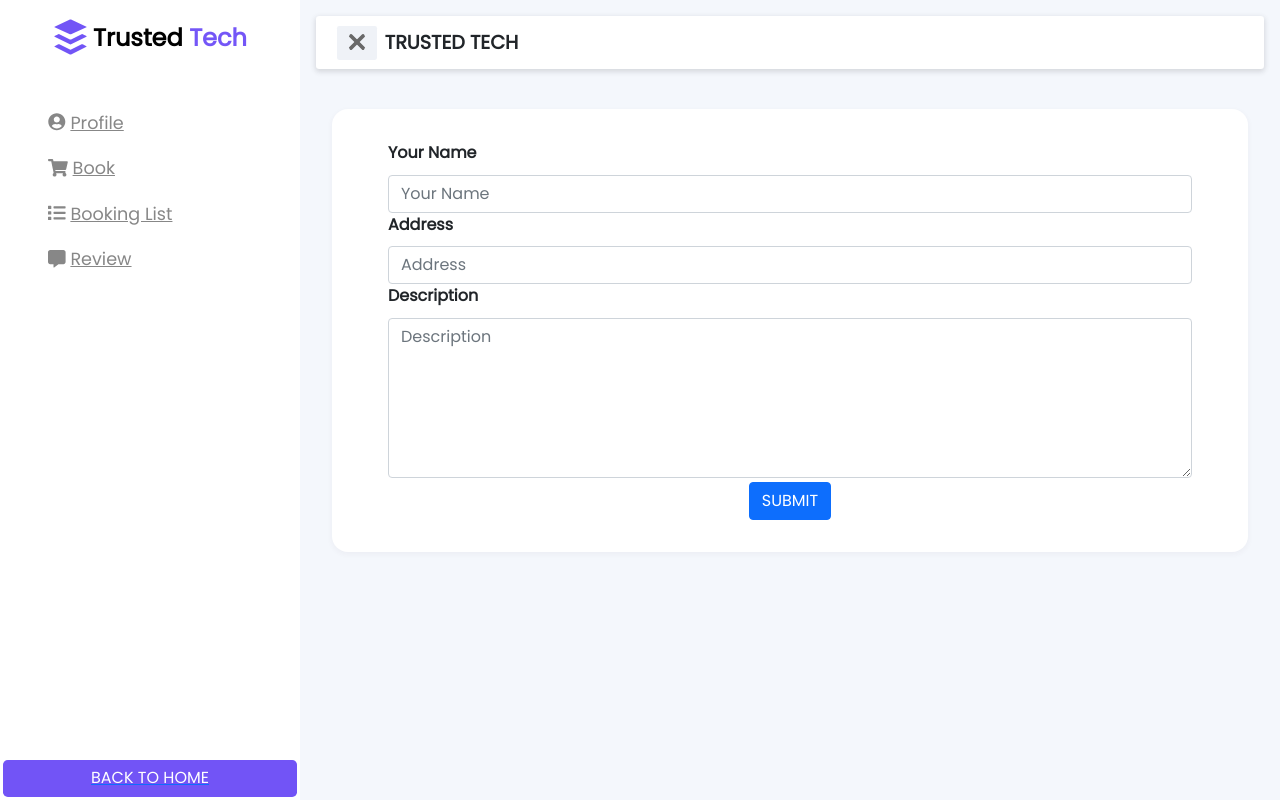
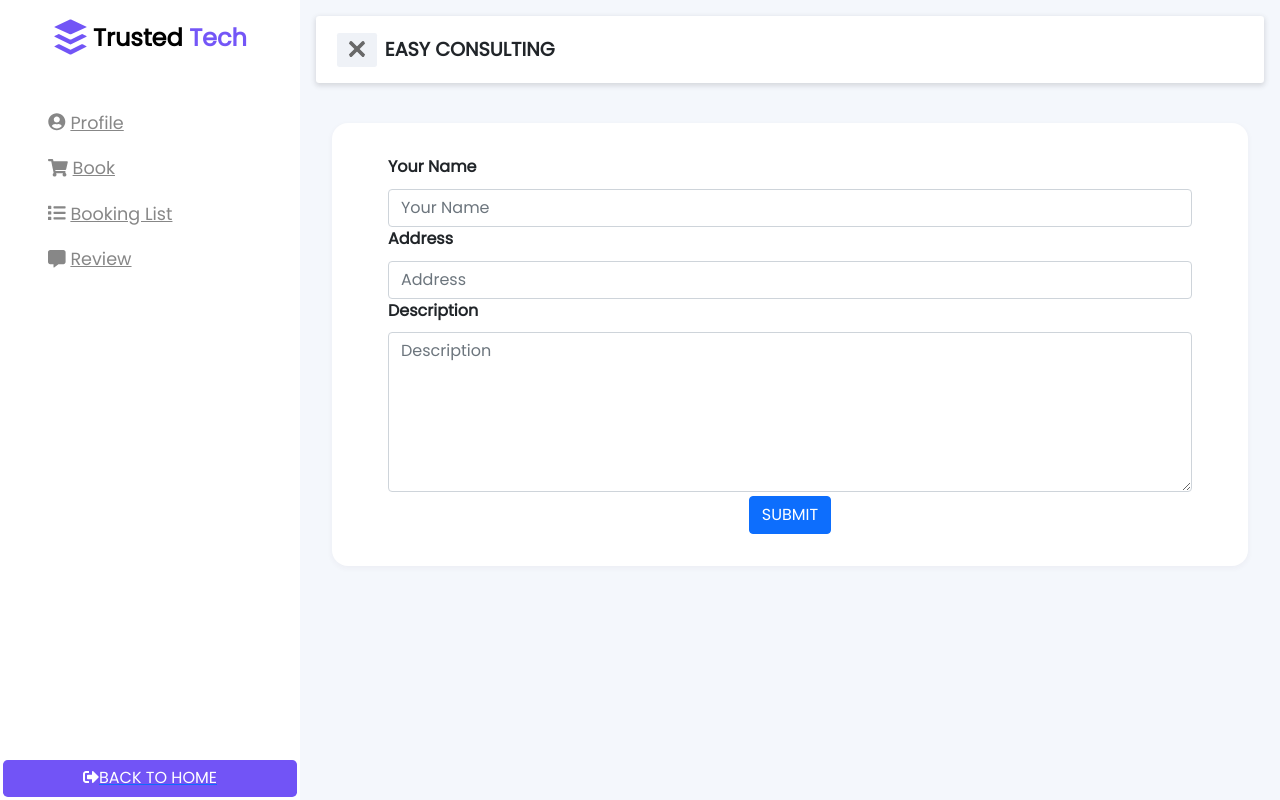
Before and after one commit to carlbenson1986/Easy-Consulting-react, a React (Create React App) app: page /dashboard/review in a window 1280 px wide. Built offline with nearby package versions, Linux system fonts and the light colour scheme; no server answers.

Commit message:
added admin

```diff
--- a/src/component/Dashoboard/Dashboard/Dashboard.jsx
+++ b/src/component/Dashoboard/Dashboard/Dashboard.jsx
@@ -1,13 +1,28 @@
-import React, {useState} from 'react'
+import axios from 'axios';
+import React, { useContext, useEffect, useState } from 'react';
+import { Link } from 'react-router-dom';
+import PopOver from '../../Shared/PopOver/PopOver';
+import AdminDashboard from '../AdminDashboard/AdminDashboard';
+import Sidebar from '../Sidebar/Sidebar';
+import UserDashboard from '../UserDashboard/UserDashboard/UserDashboard';
 import './Dashboard.css';
-import Sidebar from '../Sidebar/Sidebar';
-import {Link} from 'react-router-dom';
-import AdminDashboard from '../AdminDashboard/AdminDashboard';
-import UserDashboard from '../UserDashboard/UserDashboard/UserDashboard';
+import { faSignOutAlt } from '@fortawesome/free-solid-svg-icons';
+import { FontAwesomeIcon } from '@fortawesome/react-fontawesome';
+import { UserContext } from '../../../App';
 
 const Dashboard = () => {
+    const { user, admin, setAdmin } = useContext(UserContext);
     const [sideToggle, setSideToggle] = useState(false)
-    const [title, setTitle] = useState('Trusted Tech')
+    const [title, setTitle] = useState('Easy Consulting')
+
+    useEffect(() => {
+        axios.get(`https://immense-river-40491.herokuapp.com/admin?email=${user.email}`)
+        .then(res => {
+            if(res.data.length > 0){
+                setAdmin(true)
+            }
+        })
+    },[user.email, admin, setAdmin])
 
     return (
         <div id="dashboard">
@@ -17,7 +32,7 @@ const Dashboard = () => {
                     <div className="backBtnBox">
                         <Link to="/">
                             <button className="backBtn">
-                            {/* <FontAwesomeIcon icon={faSignOutAlt}/> */}
+                            <FontAwesomeIcon icon={faSignOutAlt}/>
                              back to home</button>
                         </Link>
                     </div>
@@ -38,13 +53,11 @@ const Dashboard = () => {
                         </div>
                         <h3>{title}</h3>
                     </div>
-                    {/* <PopOver/> */}
+                    <PopOver/>
                 </div>
-                {/* <AdminDashboard/> */}
-                <UserDashboard/>
-                {/* {
+                 {
                     admin ? <AdminDashboard/> : <UserDashboard/>
-                } */}
+                }
             </div>
         </div>
     )
```
